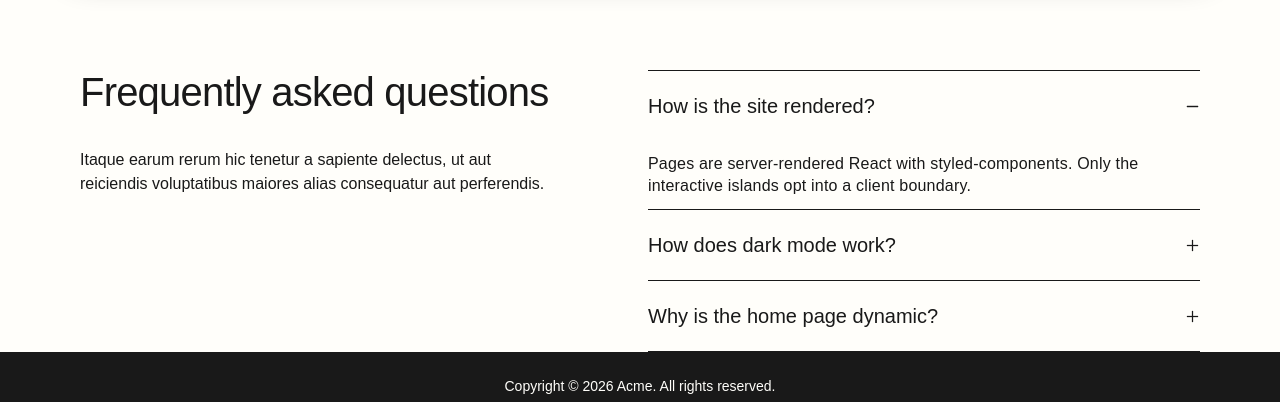
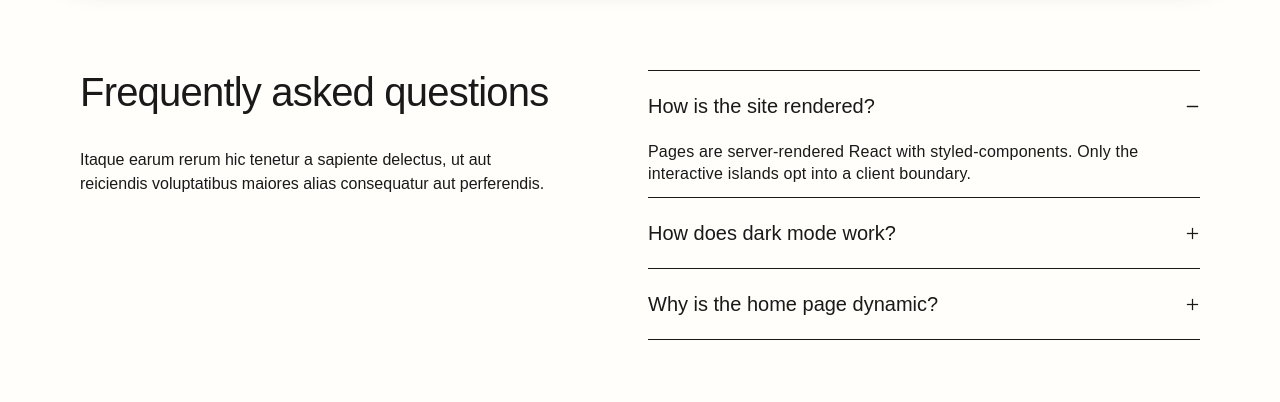
Before and after one commit to raymond8505/okta-assessment, a Next.js app: page / in a window 1280 px wide. Shown: the part 1320-1722 px from the top of the page. Built offline with nearby package versions, Linux system fonts and the light colour scheme.

Commit message:
accordion panel margin fix\

```diff
--- a/src/app/page.tsx
+++ b/src/app/page.tsx
@@ -46,8 +46,12 @@ const CtaRow = styled.div`
  * the page on screens narrower than the Container max-width.
  */
 const QuotesRow = styled(Row)`
+  margin: ${theme.space[9]} 0 0;
+  overflow-x: clip;
+`;
+
+const FAQRow = styled(Row)`
   margin: ${theme.space[9]} 0;
-  overflow-x: clip;
 `;
 
 /* Zero side padding so the overflow previews spill past the Container edge. */
@@ -98,7 +102,7 @@ export default function HomePage() {
         </QuotesContainer>
       </QuotesRow>
 
-      <Row>
+      <FAQRow>
         <Container>
           <Row>
             <Col $sm={12} $lg={6}>
@@ -114,7 +118,7 @@ export default function HomePage() {
             </Col>
           </Row>
         </Container>
-      </Row>
+      </FAQRow>
     </main>
   );
 }
--- a/src/components/accordion/Accordion.styles.tsx
+++ b/src/components/accordion/Accordion.styles.tsx
@@ -48,7 +48,7 @@ export const AccordionPanel = styled.div`
   letter-spacing: 0.2px;
 
   overflow: hidden;
-  padding: ${theme.space[3]} 0;
+  padding: 0 0 ${theme.space[3]};
   max-height: var(--accordion-panel-max-height);
 
   transition:
```
